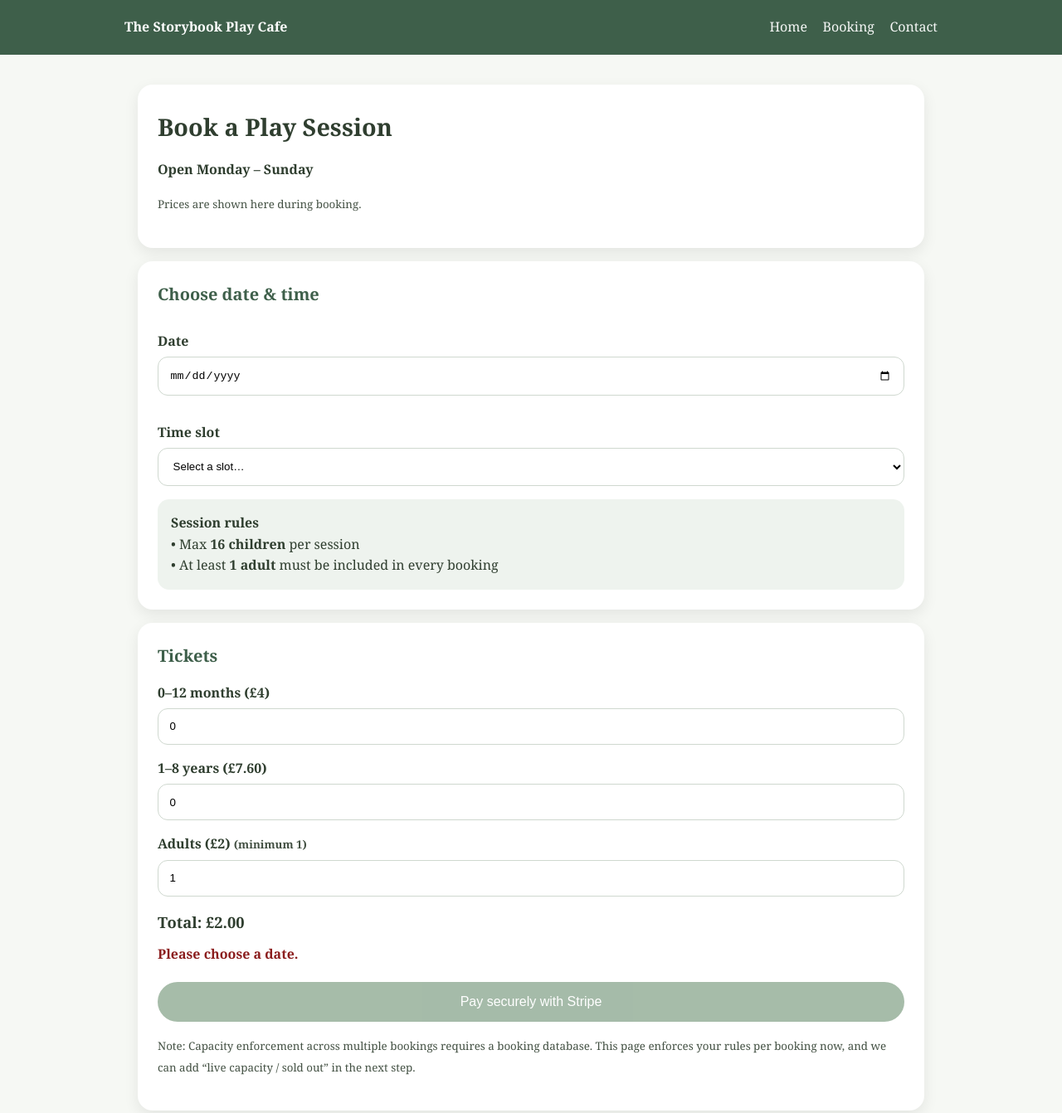
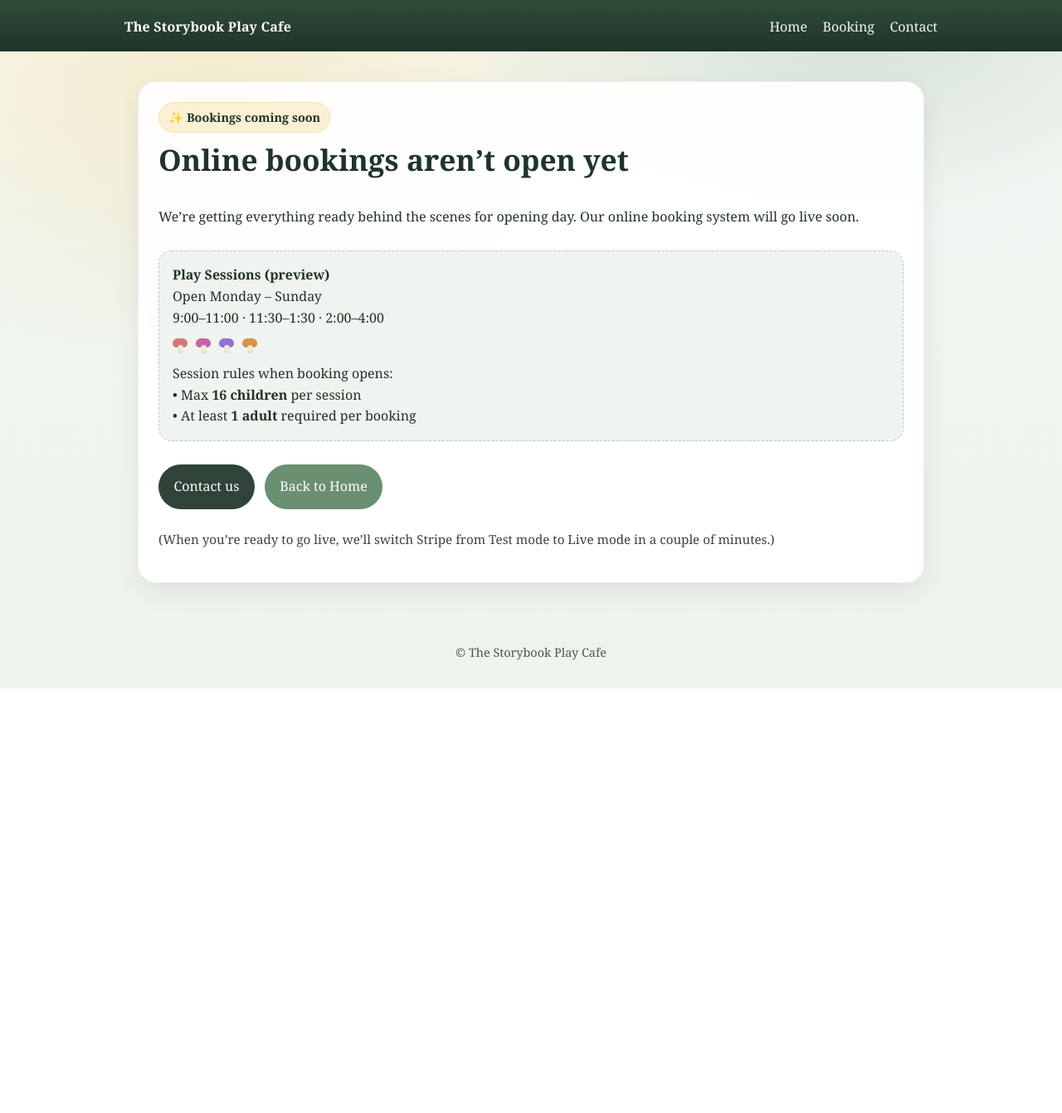
Before and after one commit to TheStorybookPlayCafe/Thestorybookplaycafe, a website: page booking.html in a window 1280 px wide. Shown: the whole page at 83% size. After the commit the page ends 830 px from the top, so only its background shows below. Drawn offline with Linux system fonts and the light colour scheme.

Commit message:
Update booking.html

```diff
--- a/booking.html
+++ b/booking.html
@@ -4,37 +4,152 @@
   <meta charset="UTF-8" />
   <title>Booking – The Storybook Play Cafe</title>
   <meta name="viewport" content="width=device-width, initial-scale=1.0" />
+
   <style>
-    :root{ --forest:#3e5f4a; --moss:#6b8f71; --paper:#f6f8f4; --ink:#2f3e2f; --card:#fff; --soft:#eef3ee; }
+    :root{
+      --forest:#2f4b3a;
+      --deep:#1f3428;
+      --moss:#6b8f71;
+      --paper:#f6f8f4;
+      --ink:#223225;
+      --card:#ffffff;
+      --soft:#eef3ee;
+      --gold:#f3d58b;
+    }
     *{ box-sizing:border-box; }
-    body{ margin:0; font-family:Georgia,serif; background:var(--paper); color:var(--ink); line-height:1.6; }
-    header{ background:var(--forest); color:#fff; padding:1.25rem 1rem; }
-    .topbar{ max-width:980px; margin:0 auto; display:flex; justify-content:space-between; align-items:center; gap:1rem; }
+    body{
+      margin:0;
+      font-family: Georgia, serif;
+      background:
+        radial-gradient(1000px 600px at 20% 10%, rgba(243,213,139,.35), transparent 60%),
+        radial-gradient(900px 500px at 80% 0%, rgba(107,143,113,.25), transparent 55%),
+        linear-gradient(180deg, #f7faf6 0%, #f0f5f0 40%, #eef3ee 100%);
+      color:var(--ink);
+      line-height:1.6;
+    }
+
+    header{
+      background: linear-gradient(180deg, rgba(47,75,58,1), rgba(31,52,40,1));
+      color:#fff;
+      padding: 1.25rem 1rem 1rem;
+      position: sticky;
+      top: 0;
+      z-index: 10;
+    }
+    .topbar{
+      max-width:980px;
+      margin:0 auto;
+      display:flex;
+      justify-content:space-between;
+      align-items:center;
+      gap:1rem;
+    }
+    .brand{ font-weight:700; letter-spacing:.2px; }
     nav a{ color:#fff; text-decoration:none; margin-left:.9rem; opacity:.95; }
+    nav a:hover{ opacity:1; }
+
     .wrap{ max-width:980px; margin:0 auto; padding:1.25rem 1rem 2.5rem; }
-    .card{ background:var(--card); border-radius:18px; padding:1.5rem; margin:1rem 0; box-shadow:0 6px 18px rgba(0,0,0,.08); }
-    h1{ margin:.25rem 0 0; font-size:1.8rem; }
-    h2{ margin:0 0 .75rem; color:var(--forest); font-size:1.25rem; }
-    label{ display:block; font-weight:700; margin-top:1rem; }
-    input, select{ width:100%; padding:.85rem; border-radius:12px; border:1px solid #cfd8cf; margin-top:.35rem; background:#fff; }
-    .grid{ display:grid; grid-template-columns:1fr; gap:1rem; }
-    .note{ background:var(--soft); padding:1rem; border-radius:14px; }
+
+    .card{
+      background: rgba(255,255,255,.92);
+      border: 1px solid rgba(47,75,58,.08);
+      border-radius: 22px;
+      padding: 1.5rem;
+      margin: 1rem 0;
+      box-shadow: 0 10px 30px rgba(0,0,0,.08);
+      backdrop-filter: blur(6px);
+    }
+
+    h1{ margin:.25rem 0 0; font-size: clamp(1.6rem, 6vw, 2.2rem); color: var(--deep); }
+    h2{ margin:0 0 .5rem; color: var(--forest); font-size: 1.2rem; }
+
+    .badge{
+      display:inline-flex;
+      align-items:center;
+      gap:.5rem;
+      background: rgba(243,213,139,.35);
+      border: 1px solid rgba(243,213,139,.6);
+      color: var(--deep);
+      padding: .4rem .7rem;
+      border-radius: 999px;
+      font-weight: 700;
+      font-size: .9rem;
+    }
+
+    .coming{
+      display:grid;
+      gap:.75rem;
+      margin-top: .75rem;
+    }
+
+    .ctaRow{
+      display:flex;
+      flex-wrap:wrap;
+      gap:.75rem;
+      margin-top:1rem;
+    }
+
     .btn{
-      display:inline-block; background:var(--moss); color:#fff; border:none;
-      padding:.95rem 1.15rem; border-radius:999px; font-size:1rem; text-decoration:none;
-      width:100%; margin-top:1.25rem;
+      display:inline-block;
+      background: var(--moss);
+      color:#fff;
+      border:none;
+      padding:.9rem 1.15rem;
+      border-radius:999px;
+      font-size:1rem;
+      text-decoration:none;
     }
-    .err{ color:#8b1e1e; font-weight:700; margin-top:.75rem; }
-    .ok{ color:#1f6d2b; font-weight:700; margin-top:.75rem; }
-    .totalBox{ font-size:1.15rem; font-weight:700; margin-top:1rem; }
-    small{ opacity:.9; }
+    .btn.secondary{
+      background: rgba(31,52,40,.92);
+    }
+
+    .note{
+      background: rgba(238,243,238,.85);
+      border: 1px dashed rgba(47,75,58,.25);
+      padding: 1rem;
+      border-radius: 16px;
+    }
+
+    /* little mushroom divider (pure CSS) */
+    .mushrow{ display:flex; gap:10px; margin-top: 12px; opacity:.9; }
+    .mush{
+      width:18px; height:18px; position:relative;
+    }
+    .mush:before{
+      content:"";
+      position:absolute;
+      width:18px;height:11px;
+      left:0;top:0;
+      background:#d46a6a;
+      border-radius: 12px 12px 10px 10px;
+      box-shadow: inset 0 -2px 0 rgba(0,0,0,.08);
+    }
+    .mush:after{
+      content:"";
+      position:absolute;
+      width:7px;height:10px;
+      left:5.5px;top:8px;
+      background:#f3e8d2;
+      border-radius: 6px;
+      box-shadow: inset 0 -2px 0 rgba(0,0,0,.07);
+    }
+    .mush:nth-child(2):before{ background:#c553a0; }
+    .mush:nth-child(3):before{ background:#8a62d4; }
+    .mush:nth-child(4):before{ background:#d4882f; }
+
+    footer{
+      text-align:center;
+      padding: 1rem 1rem 2rem;
+      opacity:.8;
+      font-size:.9rem;
+    }
   </style>
 </head>
 
 <body>
   <header>
     <div class="topbar">
-      <div style="font-weight:700;">The Storybook Play Cafe</div>
+      <div class="brand">The Storybook Play Cafe</div>
       <nav>
         <a href="index.html">Home</a>
         <a href="booking.html">Booking</a>
@@ -45,149 +160,41 @@
 
   <main class="wrap">
     <div class="card">
-      <h1>Book a Play Session</h1>
-      <p><strong>Open Monday – Sunday</strong></p>
-      <p><small>Prices are shown here during booking.</small></p>
-    </div>
+      <div class="badge">✨ Bookings coming soon</div>
+      <h1>Online bookings aren’t open yet</h1>
 
-    <div class="card">
-      <h2>Choose date & time</h2>
+      <div class="coming">
+        <p>
+          We’re getting everything ready behind the scenes for opening day.
+          Our online booking system will go live soon.
+        </p>
 
-      <div class="grid">
-        <div>
-          <label for="date">Date</label>
-          <input id="date" type="date" required />
+        <div class="note">
+          <strong>Play Sessions (preview)</strong><br>
+          Open Monday – Sunday<br>
+          9:00–11:00 · 11:30–1:30 · 2:00–4:00
+          <div class="mushrow" aria-hidden="true">
+            <div class="mush"></div><div class="mush"></div><div class="mush"></div><div class="mush"></div>
+          </div>
+          <p style="margin: .75rem 0 0;">
+            Session rules when booking opens:<br>
+            • Max <strong>16 children</strong> per session<br>
+            • At least <strong>1 adult</strong> required per booking
+          </p>
         </div>
 
-        <div>
-          <label for="slot">Time slot</label>
-          <select id="slot" required>
-            <option value="">Select a slot…</option>
-            <option value="09:00-11:00">9:00am – 11:00am</option>
-            <option value="11:30-13:30">11:30am – 1:30pm</option>
-            <option value="14:00-16:00">2:00pm – 4:00pm</option>
-          </select>
+        <div class="ctaRow">
+          <a class="btn secondary" href="contact.html">Contact us</a>
+          <a class="btn" href="index.html">Back to Home</a>
         </div>
+
+        <p style="margin-top:.75rem; font-size:.95rem; opacity:.9;">
+          (When you’re ready to go live, we’ll switch Stripe from Test mode to Live mode in a couple of minutes.)
+        </p>
       </div>
-
-      <div class="note" style="margin-top:1rem;">
-        <strong>Session rules</strong><br>
-        • Max <strong>16 children</strong> per session<br>
-        • At least <strong>1 adult</strong> must be included in every booking
-      </div>
-    </div>
-
-    <div class="card">
-      <h2>Tickets</h2>
-
-      <label for="baby">0–12 months (£4)</label>
-      <input id="baby" type="number" min="0" value="0" />
-
-      <label for="child">1–8 years (£7.60)</label>
-      <input id="child" type="number" min="0" value="0" />
-
-      <label for="adult">Adults (£2) <small>(minimum 1)</small></label>
-      <input id="adult" type="number" min="1" value="1" />
-
-      <div class="totalBox" id="total">Total: £0.00</div>
-      <div id="msg" class=""></div>
-
-      <button class="btn" id="payBtn" type="button">Pay securely with Stripe</button>
-
-      <p style="margin-top:1rem;"><small>
-        Note: Capacity enforcement across multiple bookings requires a booking database.
-        This page enforces your rules per booking now, and we can add “live capacity / sold out”
-        in the next step.
-      </small></p>
     </div>
   </main>
 
-  <script>
-    // Prices
-    const PRICE_BABY = 4.00;
-    const PRICE_CHILD = 7.60;
-    const PRICE_ADULT = 2.00;
-
-    const dateEl = document.getElementById('date');
-    const slotEl = document.getElementById('slot');
-    const babyEl = document.getElementById('baby');
-    const childEl = document.getElementById('child');
-    const adultEl = document.getElementById('adult');
-    const totalEl = document.getElementById('total');
-    const msgEl = document.getElementById('msg');
-    const payBtn = document.getElementById('payBtn');
-
-    function asInt(el){
-      const n = parseInt(el.value || '0', 10);
-      return Number.isFinite(n) ? n : 0;
-    }
-
-    function validate(){
-      const baby = asInt(babyEl);
-      const child = asInt(childEl);
-      const adult = asInt(adultEl);
-
-      const kids = baby + child;
-
-      if (!dateEl.value) return { ok:false, message:'Please choose a date.' };
-      if (!slotEl.value) return { ok:false, message:'Please choose a time slot.' };
-      if (adult < 1) return { ok:false, message:'At least 1 adult is required.' };
-      if (kids < 1) return { ok:false, message:'Please add at least 1 child.' };
-      if (kids > 16) return { ok:false, message:'Max 16 children per session. Please reduce children.' };
-
-      return { ok:true, message:'Looks good — ready to pay.' };
-    }
-
-    function calcTotal(){
-      const baby = asInt(babyEl);
-      const child = asInt(childEl);
-      const adult = asInt(adultEl);
-
-      const total = (baby * PRICE_BABY) + (child * PRICE_CHILD) + (adult * PRICE_ADULT);
-      totalEl.textContent = `Total: £${total.toFixed(2)}`;
-
-      const v = validate();
-      msgEl.textContent = v.message;
-      msgEl.className = v.ok ? 'ok' : 'err';
-      payBtn.disabled = !v.ok;
-      payBtn.style.opacity = v.ok ? '1' : '.6';
-
-      return total;
-    }
-
-    [dateEl, slotEl, babyEl, childEl, adultEl].forEach(el => el.addEventListener('input', calcTotal));
-    calcTotal();
-
-    payBtn.addEventListener('click', async () => {
-      const v = validate();
-      if (!v.ok) { calcTotal(); return; }
-
-      const payload = {
-        date: dateEl.value,
-        slot: slotEl.value,
-        baby: asInt(babyEl),
-        child: asInt(childEl),
-        adult: asInt(adultEl),
-      };
-
-      // Call our Vercel serverless function to create a Stripe Checkout session
-      try{
-        const res = await fetch('/api/create-checkout-session', {
-          method: 'POST',
-          headers: { 'Content-Type':'application/json' },
-          body: JSON.stringify(payload)
-        });
-
-        const data = await res.json();
-        if (!res.ok) throw new Error(data.error || 'Payment setup failed.');
-
-        // Redirect to Stripe Checkout
-        window.location.href = data.url;
-      }catch(err){
-        msgEl.textContent = err.message || 'Something went wrong.';
-        msgEl.className = 'err';
-      }
-    });
-  </script>
+  <footer>© The Storybook Play Cafe</footer>
 </body>
 </html>
```
